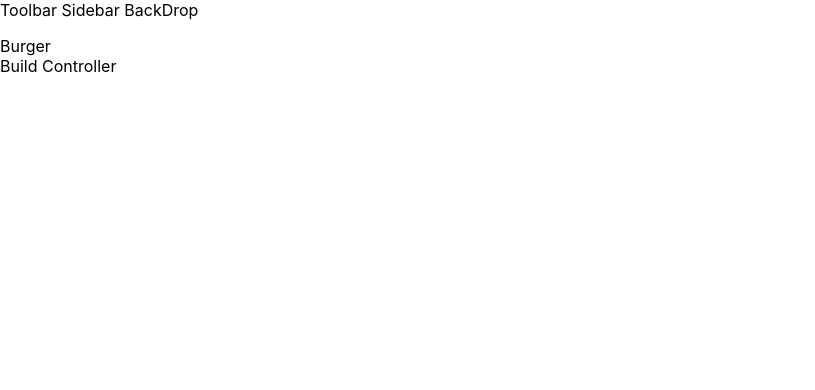
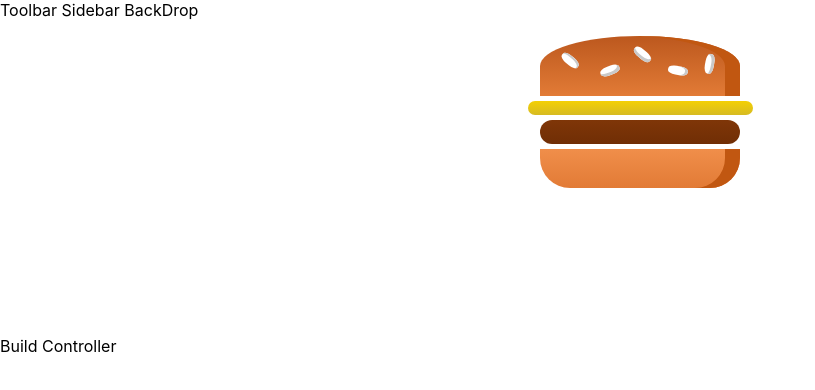
Before and after one commit to Nayeem-XTREME/BurgerBuilder, a React (Create React App) app: page / in a window 1280 px wide. Shown: the top 390 px of the page, without its empty margins (0-815 px from the left). Built offline with nearby package versions, Linux system fonts and the light colour scheme.

Commit message:
Starting burger component

```diff
--- a/src/components/Burger/Burger.js
+++ b/src/components/Burger/Burger.js
@@ -0,0 +1,14 @@
+import React from 'react'
+import style from './Burger.module.css'
+import BurgerIngredients from './BurgerIngredients/BurgerIngredients'
+
+export default function Burger() {
+    return (
+        <div className={style.Burger}>
+            <BurgerIngredients type="bread-top" />
+            <BurgerIngredients type="cheese" />
+            <BurgerIngredients type="meat" />
+            <BurgerIngredients type="bread-bottom" />
+        </div>
+    )
+}
--- /dev/null
+++ b/src/components/Burger/Burger.module.css
@@ -0,0 +1,30 @@
+.Burger {
+    width: 100%;
+    margin: auto;
+    height: 250px;
+    /* overflow: scroll; */
+    text-align: center;
+    font-weight: bold;
+    font-size: 1.2rem;
+}
+
+@media (min-width: 1000px) and (min-height: 700px) {
+    .Burger {
+        width: 700px;
+        height: 600px;
+    }
+}
+
+@media (min-width: 500px) and (min-height: 401px) {
+    .Burger {
+        width: 450px;
+        height: 400px;
+    }
+}
+
+@media (min-width: 500px) and (min-height: 400px) {
+    .Burger {
+        width: 250px;
+        height: 300px;
+    }
+}
--- a/src/containers/BurgerBuilder/BurgerBuilder.js
+++ b/src/containers/BurgerBuilder/BurgerBuilder.js
@@ -1,10 +1,11 @@
 import React, { Component } from 'react'
+import Burger from '../../components/Burger/Burger'
 
 export default class BurgerBuilder extends Component {
     render() {
         return (
             <div>
-                <div>Burger</div>
+                <Burger/>
                 <div>Build Controller</div>
             </div>
         )
```
